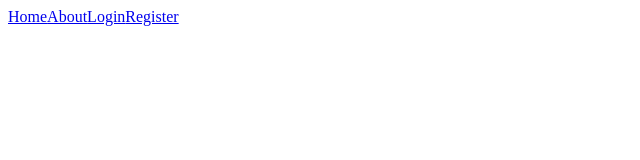
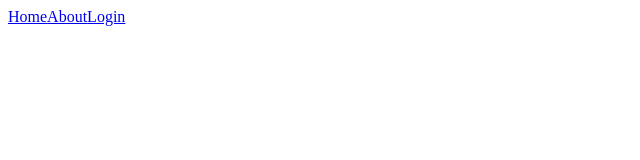
Before and after one commit to LastLeonidas/PW1, a Vue app in the folder Template_Project/: page / in a window 1280 px wide. Shown: the top 160 px of the page, without its empty margins (0-640 px from the left). Built offline with nearby package versions, Linux system fonts and the light colour scheme.

Commit message:
Eliminados Archivos de Register

```diff
--- a/Template_Project/src/App.vue
+++ b/Template_Project/src/App.vue
@@ -7,7 +7,6 @@ import { RouterLink, RouterView } from "vue-router";
       <RouterLink to="/">Home</RouterLink>
       <RouterLink to="/about">About</RouterLink>
       <RouterLink to="/login">Login</RouterLink>
-      <RouterLink to="/register">Register</RouterLink>
     </nav>
   </header>
   <main>
--- a/Template_Project/src/router/index.js
+++ b/Template_Project/src/router/index.js
@@ -26,14 +26,6 @@ const router = createRouter({
       // which is lazy-loaded when the route is visited.
       component: () => import("../views/LoginView.vue"),
     },
-    {
-      path: "/register",
-      name: "register",
-      // route level code-splitting
-      // this generates a separate chunk (About.[hash].js) for this route
-      // which is lazy-loaded when the route is visited.
-      component: () => import("../views/RegisterView.vue"),
-    },
     /*
     {
       path: "/contact",
--- a/Template_Project/src/views/RegisterView.vue
+++ /dev/null
@@ -1,5 +0,0 @@
-<template>
-  <div class="register">
-    <h1>Register</h1>
-  </div>
-</template>
```
